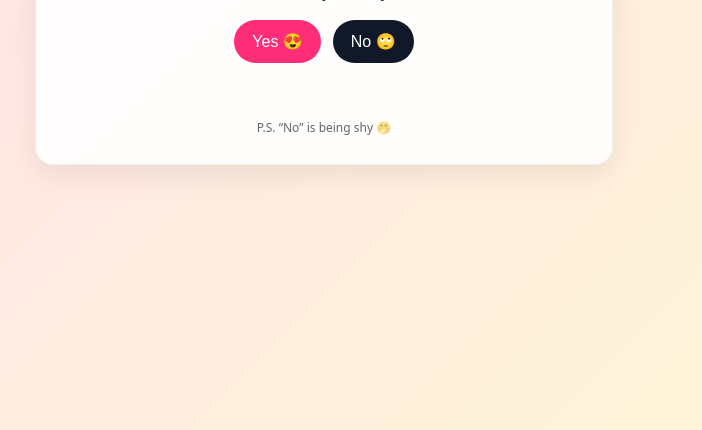
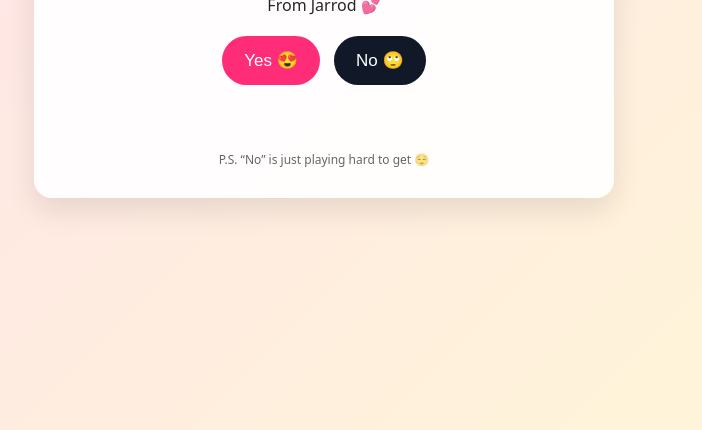
Before and after one commit to Jazzer98radha/Valentine-, a plain HTML site: page index.html in a window 1280 px wide. Shown: the part 370-800 px from the top of the page, without its empty margins (316-1018 px from the left). Drawn offline with Linux system fonts and the light colour scheme.

Commit message:
Update index.html

```diff
--- a/index.html
+++ b/index.html
@@ -3,7 +3,8 @@
 <head>
   <meta charset="utf-8" />
   <meta name="viewport" content="width=device-width, initial-scale=1" />
-  <title>Will you be my Valentine? 💘</title>
+  <title>Anuroodles 💘</title>
+
   <style>
     body {
       font-family: system-ui, -apple-system, Segoe UI, Roboto, Arial;
@@ -13,42 +14,74 @@
       place-items: center;
       background: linear-gradient(135deg, #ffe0ec, #fff7d6);
     }
+
     .card {
-      background: rgba(255,255,255,0.9);
-      border: 1px solid rgba(0,0,0,0.06);
-      box-shadow: 0 10px 30px rgba(0,0,0,0.08);
+      background: rgba(255,255,255,0.92);
       border-radius: 18px;
-      padding: 28px;
+      padding: 30px;
       width: min(520px, 92vw);
       text-align: center;
+      box-shadow: 0 12px 30px rgba(0,0,0,0.1);
       position: relative;
       overflow: hidden;
     }
-    h1 { margin: 0 0 10px; font-size: 34px; }
-    p { margin: 0 0 18px; font-size: 16px; opacity: 0.85; }
-    .btns { display:flex; gap:12px; justify-content:center; flex-wrap:wrap; }
+
+    h1 {
+      margin: 0 0 10px;
+      font-size: 34px;
+    }
+
+    p {
+      margin: 0 0 20px;
+      font-size: 16px;
+      opacity: 0.85;
+    }
+
+    .btns {
+      display: flex;
+      gap: 14px;
+      justify-content: center;
+      flex-wrap: wrap;
+    }
+
     button {
       border: 0;
-      padding: 12px 18px;
+      padding: 14px 22px;
       border-radius: 999px;
-      font-size: 16px;
+      font-size: 17px;
       cursor: pointer;
-      transition: transform .08s ease;
+      transition: transform 0.1s ease;
       position: relative;
-      z-index: 2;
     }
-    button:active { transform: scale(0.98); }
-    #yes { background:#ff2d78; color:white; }
-    #no  { background:#111827; color:white; }
-    .hearts { font-size: 22px; margin-top: 12px; min-height: 30px; }
-    .tiny { margin-top: 14px; font-size: 12px; opacity: 0.6; }
+
+    #yes {
+      background: #ff2d78;
+      color: white;
+    }
+
+    #no {
+      background: #111827;
+      color: white;
+    }
+
+    .hearts {
+      font-size: 22px;
+      margin-top: 14px;
+      min-height: 34px;
+    }
+
+    .tiny {
+      margin-top: 18px;
+      font-size: 12px;
+      opacity: 0.6;
+    }
   </style>
 </head>
 
 <body>
   <div class="card">
-    <h1>Will you be my Valentine? 💘</h1>
-    <p>I made this just for you.</p>
+    <h1>Anuroodles, will you be my Valentine? 💘</h1>
+    <p>From Jarrod 💕</p>
 
     <div class="btns">
       <button id="yes">Yes 😍</button>
@@ -56,7 +89,7 @@
     </div>
 
     <div class="hearts" id="hearts"></div>
-    <div class="tiny">P.S. “No” is being shy 🤭</div>
+    <div class="tiny">P.S. “No” is just playing hard to get 😌</div>
   </div>
 
   <script>
@@ -67,16 +100,16 @@
     let scale = 1;
 
     yes.addEventListener("click", () => {
-      hearts.textContent = "YAY!!! 💖💖💖 See you on our date 😘";
+      hearts.textContent = "YAY!!! 💖💖💖 I knew it 😘";
       confettiHearts();
     });
 
     function moveAndShrinkNo() {
       const card = document.querySelector(".card");
-      const cardRect = card.getBoundingClientRect();
+      const rect = card.getBoundingClientRect();
 
-      const x = Math.random() * (cardRect.width - 80) - cardRect.width / 2;
-      const y = Math.random() * (cardRect.height - 80) - cardRect.height / 2;
+      const x = Math.random() * (rect.width - 100) - rect.width / 2;
+      const y = Math.random() * (rect.height - 120) - rect.height / 2;
 
       scale = Math.max(0.4, scale - 0.08);
 
@@ -96,14 +129,14 @@
 
     function confettiHearts() {
       const emojis = ["💖","💘","💝","💕","❤️‍🔥"];
-      let n = 0;
+      let count = 0;
       const timer = setInterval(() => {
         hearts.textContent =
           emojis[Math.floor(Math.random() * emojis.length)] +
           " " +
           hearts.textContent;
-        n++;
-        if (n > 10) clearInterval(timer);
+        count++;
+        if (count > 10) clearInterval(timer);
       }, 120);
     }
   </script>
```
